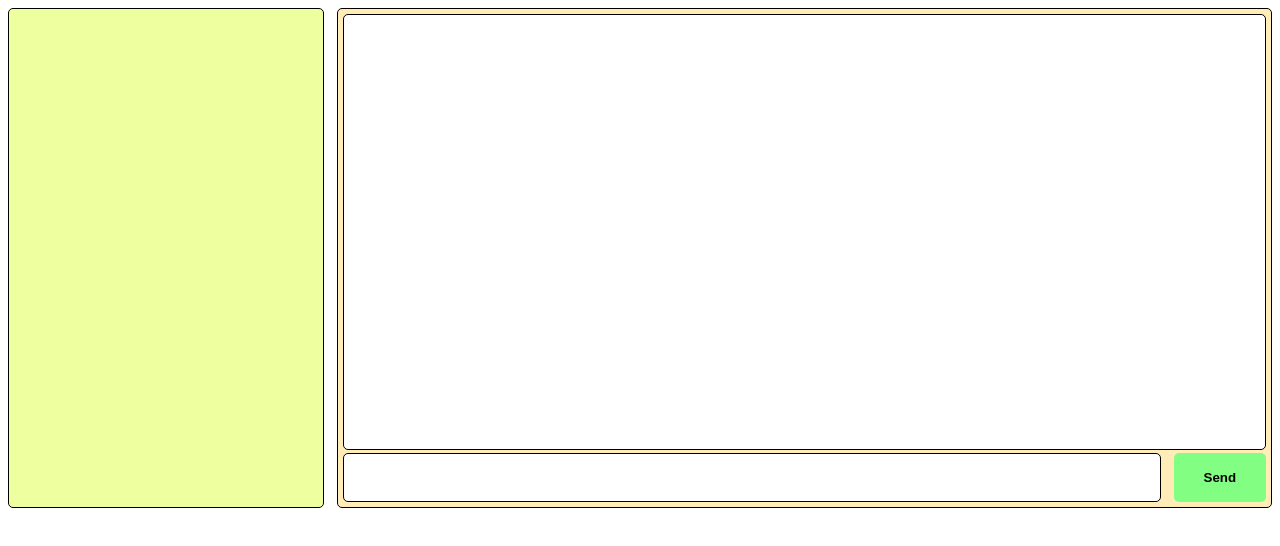
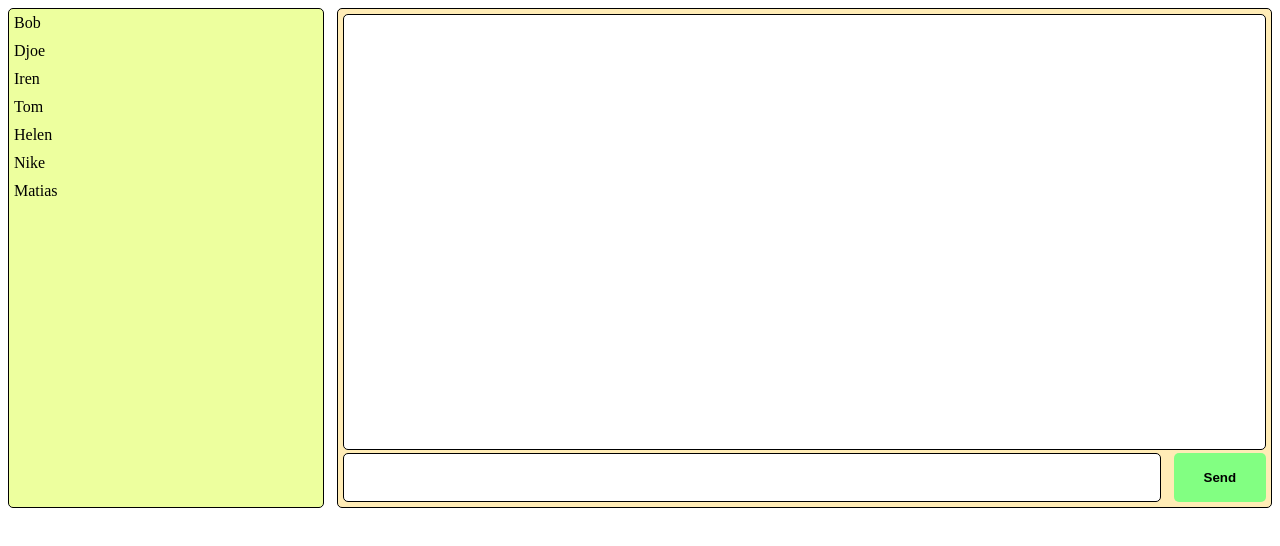
Before and after one commit to Droid85/chat_ui, a plain HTML site: page index.html in a window 1280 px wide. Drawn offline with Linux system fonts and the light colour scheme.

Commit message:
finished users chat rendering

```diff
--- a/index.html
+++ b/index.html
@@ -9,7 +9,7 @@
 </head>
 <body>
     <div class="container">
-        <div class="contact-list"></div>
+        <div id="contacts" class="contact-list"></div>
         <div class="messages-container">
             <div class="msg-block"></div>
             <div class="input-block">
--- a/script.js
+++ b/script.js
@@ -0,0 +1,54 @@
+const users = [
+    {
+      id: 1,
+      name: 'Bob',
+    },
+
+    {
+      id: 2,
+      name: 'Djoe',
+    },
+
+    {
+      id: 3,
+      name: 'Iren',
+    },
+
+    {
+      id: 4,
+      name: 'Tom',
+    },
+
+    {
+      id: 5,
+      name: 'Helen',
+    },
+
+    {
+      id: 6,
+      name: 'Nike',
+    },
+
+    {
+      id: 7,
+      name: 'Matias',
+    },
+];
+
+const userMsg = {
+    id: null,
+    userName: '',
+    userId: null,
+    sendDate: null,
+    text: '',
+};
+
+const contactsEl = document.querySelector('#contacts');
+
+users.forEach(function(el) {
+    contactsEl.insertAdjacentHTML('beforeend', `<div class="user">${el.name}</div>`)
+})
+
+// userMsg.sendDate = new Date();
+
+// console.log(userMsg)
--- a/styles.css
+++ b/styles.css
@@ -58,3 +58,16 @@
 .send-btn:hover {
     color: rgb(29, 145, 0);
 }
+
+.user {
+    cursor: pointer;
+    margin-bottom: 10px;
+}
+
+.user:last-child {
+    margin-bottom: 0;
+}
+
+.user:hover {
+    color: rgb(0, 17, 255);
+}
```
